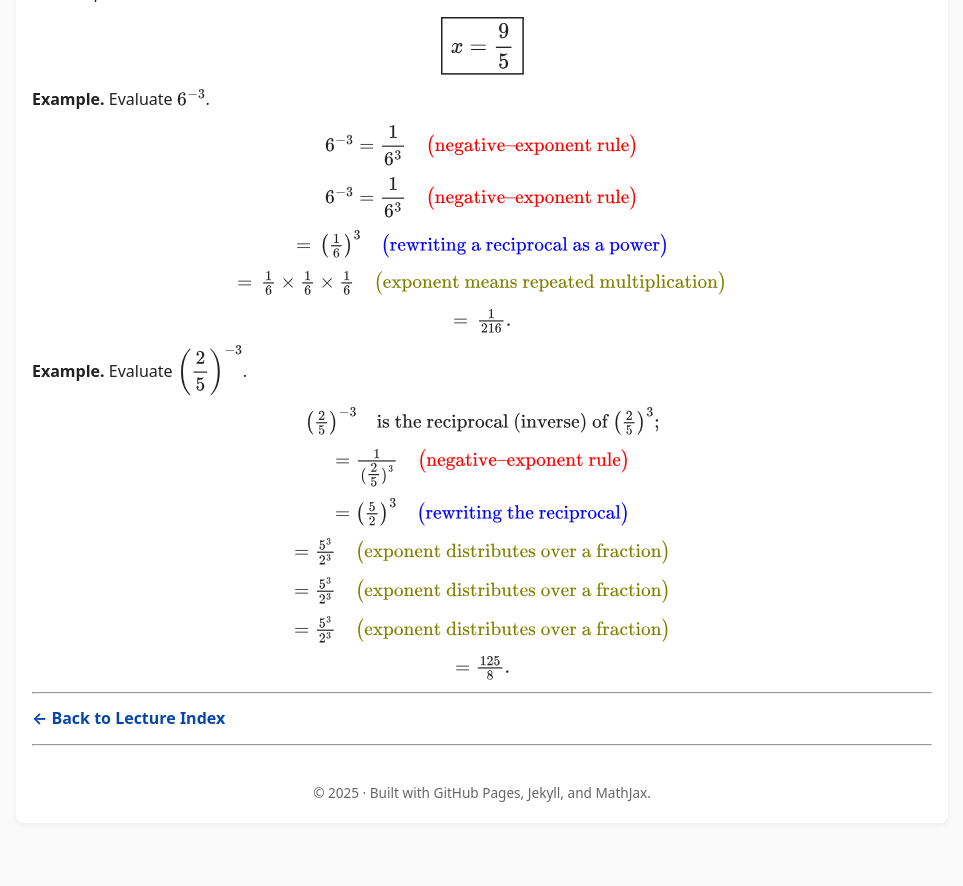
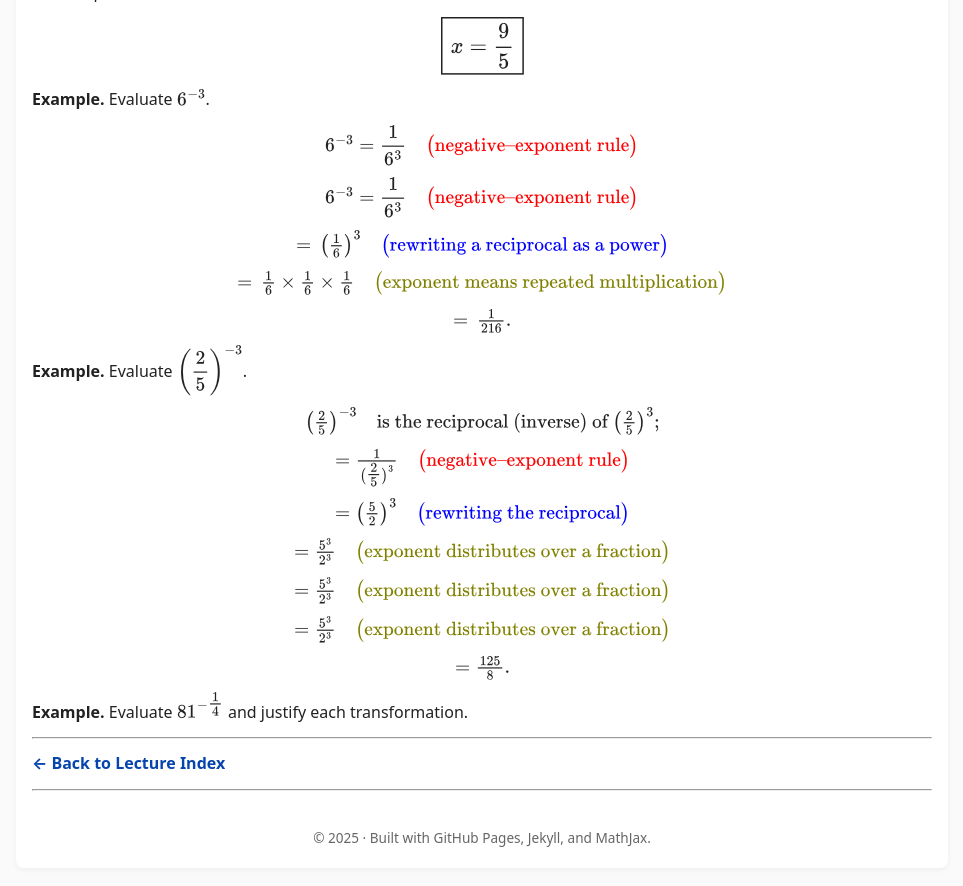
Before and after one commit to SaleemKamaludin/SaleemKamaludin.github.io, a Jekyll site: the page built from courses/math-1115/lecture-notes/lecture3.md, in a window 1280 px wide and 900 px high, scrolled down 2334 px. Shown: the top 886 px of the window, without its empty margins (158-1121 px from the left). Built offline with Jekyll 4.4.1, drawn with Linux system fonts in a browser that asks for light colours; before the commit the page ends 3189 px from its top, so only the background shows below that.

Commit message:
Update lecture3.md

```diff
--- a/courses/math-1115/lecture-notes/lecture3.md
+++ b/courses/math-1115/lecture-notes/lecture3.md
@@ -355,6 +355,27 @@ To ensure consistency, these operations must be performed in a **specific order*
 
 
 
+
+
+
+
+
+
+
+
+
+
+
+
+
+<div class="example">
+  <p><strong>Example.</strong> Evaluate \(81^{-\tfrac14}\) and justify each transformation.</p>
+</div>
+
+
+
+
+
 ---
 
 **[← Back to Lecture Index](/courses/math-1115/lecture-notes/)**
```
